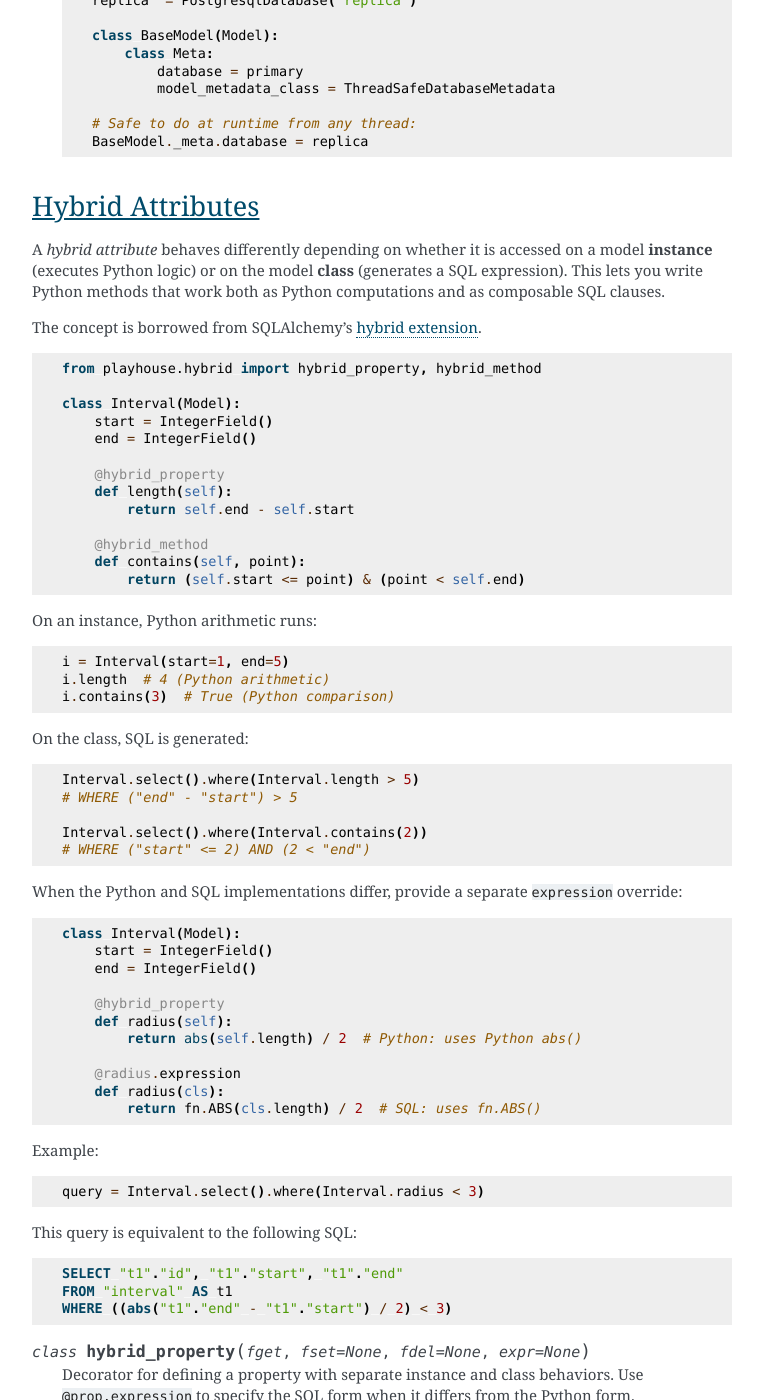
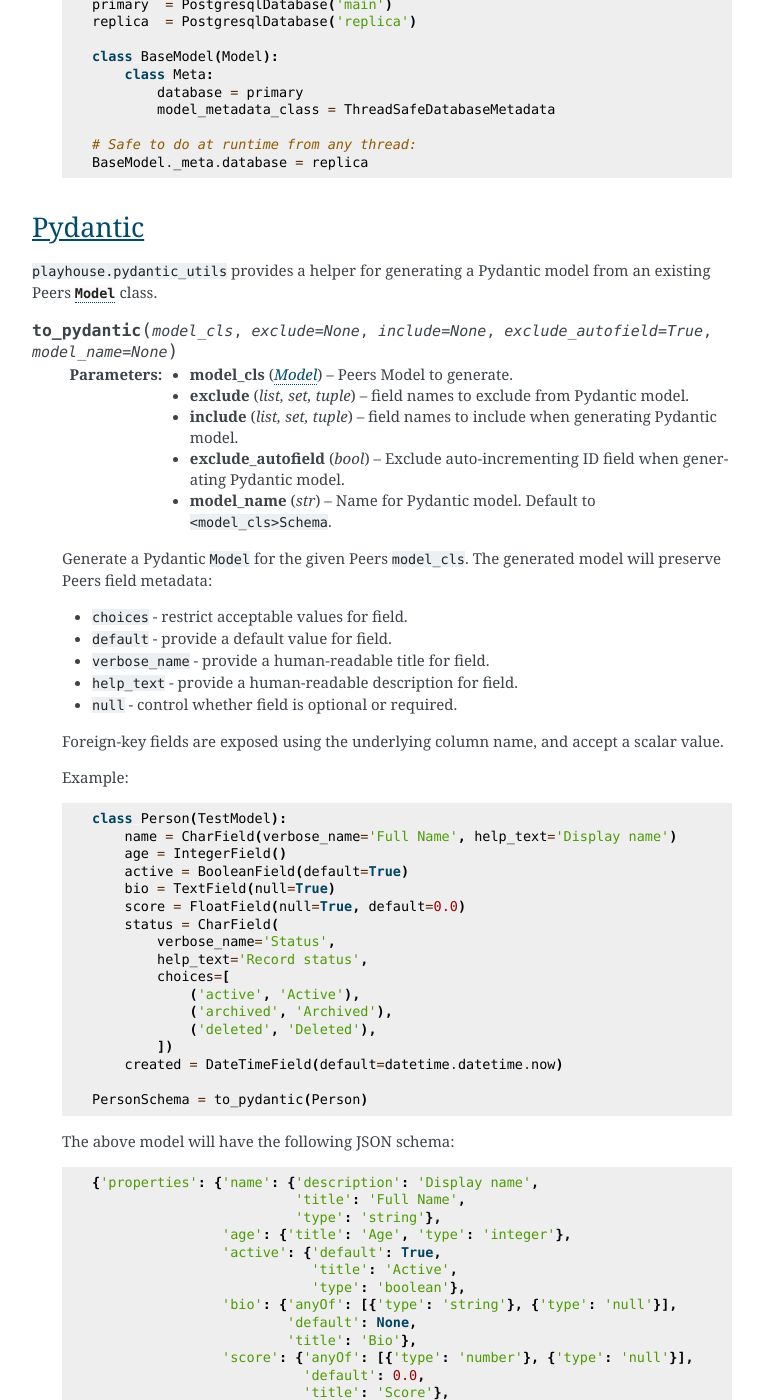
Before and after one commit to Star-DreamDev/myPeers, a Sphinx documentation site: the page built from docs/peers/orm_utils.rst, in a window 1280 px wide and 1400 px high, scrolled down 2415 px. Shown: the whole window, without its empty margins (378-1141 px from the left). Built offline with Sphinx 7.4.7, drawn with Linux system fonts in a browser that asks for light colours; the version number could not be read and is left out; some of the changed text lies outside the part shown.

Commit message:
Validation works on dict

```diff
--- a/docs/peers/orm_utils.rst
+++ b/docs/peers/orm_utils.rst
@@ -138,6 +138,107 @@
 
        # Safe to do at runtime from any thread:
        BaseModel._meta.database = replica
+
+.. _pydantic:
+
+Pydantic
+--------
+
+.. module:: playhouse.pydantic_utils
+
+``playhouse.pydantic_utils`` provides a helper for generating a Pydantic model
+from an existing Peers :class:`Model` class.
+
+.. function:: to_pydantic(model_cls, exclude=None, include=None, exclude_autofield=True, model_name=None)
+
+   :param Model model_cls: Peers Model to generate.
+   :param exclude: field names to exclude from Pydantic model.
+   :type exclude: list, set, tuple
+   :param include: field names to include when generating Pydantic model.
+   :type include: list, set, tuple
+   :param bool exclude_autofield: Exclude auto-incrementing ID field when
+      generating Pydantic model.
+   :param str model_name: Name for Pydantic model. Default to ``<model_cls>Schema``.
+
+   Generate a Pydantic ``Model`` for the given Peers ``model_cls``. The
+   generated model will preserve Peers field metadata:
+
+   * ``choices`` - restrict acceptable values for field.
+   * ``default`` - provide a default value for field.
+   * ``verbose_name`` - provide a human-readable title for field.
+   * ``help_text`` - provide a human-readable description for field.
+   * ``null`` - control whether field is optional or required.
+
+   Foreign-key fields are exposed using the underlying column name, and
+   accept a scalar value.
+
+   Example:
+
+   .. code-block:: python
+
+      class Person(TestModel):
+          name = CharField(verbose_name='Full Name', help_text='Display name')
+          age = IntegerField()
+          active = BooleanField(default=True)
+          bio = TextField(null=True)
+          score = FloatField(null=True, default=0.0)
+          status = CharField(
+              verbose_name='Status',
+              help_text='Record status',
+              choices=[
+                  ('active', 'Active'),
+                  ('archived', 'Archived'),
+                  ('deleted', 'Deleted'),
+              ])
+          created = DateTimeField(default=datetime.datetime.now)
+
+      PersonSchema = to_pydantic(Person)
+
+   The above model will have the following JSON schema:
+
+   .. code-block:: python
+
+      {'properties': {'name': {'description': 'Display name',
+                               'title': 'Full Name',
+                               'type': 'string'},
+                      'age': {'title': 'Age', 'type': 'integer'},
+                      'active': {'default': True,
+                                 'title': 'Active',
+                                 'type': 'boolean'},
+                      'bio': {'anyOf': [{'type': 'string'}, {'type': 'null'}],
+                              'default': None,
+                              'title': 'Bio'},
+                      'score': {'anyOf': [{'type': 'number'}, {'type': 'null'}],
+                                'default': 0.0,
+                                'title': 'Score'},
+                      'status': {'description': "Record status | Choices: 'active' = "
+                                                "Active, 'archived' = Archived, "
+                                                "'deleted' = Deleted",
+                                 'enum': ['active', 'archived', 'deleted'],
+                                 'title': 'Status',
+                                 'type': 'string'},
+                      'created': {'format': 'date-time',
+                                  'title': 'Created',
+                                  'type': 'string'}},
+       'required': ['name', 'age', 'status'],
+       'title': 'PersonSchema',
+       'type': 'object'}
+
+   Usage:
+
+   .. code-block:: python
+
+      # Validate a model instance.
+      huey = Person.create(name='Huey', age=14, status='active')
+
+      validated = PersonSchema.model_validate(huey)
+      print(validated.dict())  # {'name': 'Huey', ...}
+
+      # Validate data from HTTP request.
+      validated = PersonSchema.model_validate(request.POST)
+
+      # Construct model instance from validated request data.
+      person = Person(**validated.dict())
 
 
 .. _hybrid:
```
Also changed, not shown: 1 other file.
